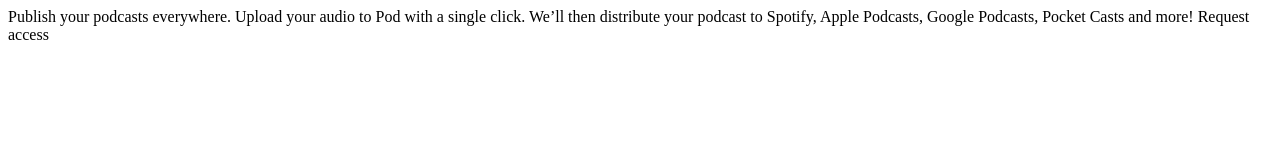
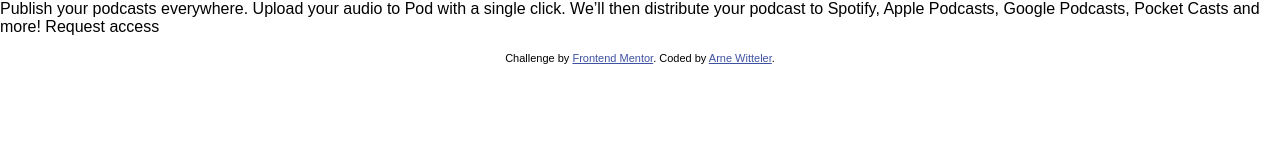
Before and after one commit to arne-witteler/pod-landing-page, a plain HTML site: page index.html in a window 1280 px wide. Drawn offline with Linux system fonts and the light colour scheme; a web font is replaced by a local one.

Commit message:
update README, add initial HTML, CSS, and JS files for landing page

```diff
--- a/index.html
+++ b/index.html
@@ -3,10 +3,10 @@
   <head>
     <meta charset="UTF-8">
     <meta name="viewport" content="width=device-width, initial-scale=1.0">
-
+    <link rel="stylesheet" href="styles/styles.css">
     <link rel="icon" type="image/png" sizes="32x32" href="./assets/favicon-32x32.png">
-
     <title>Frontend Mentor | Pod request access landing page</title>
+    <script src="script.js" defer></script>
   </head>
   <body>
   Publish your podcasts everywhere.
@@ -15,5 +15,10 @@
   Apple Podcasts, Google Podcasts, Pocket Casts and more!
 
   Request access
+
+  <div class="attribution">
+    Challenge by <a href="https://www.frontendmentor.io?ref=challenge" target="_blank">Frontend Mentor</a>.
+    Coded by <a href="https://github.com/arne-witteler">Arne Witteler</a>.
+  </div>
   </body>
 </html>
--- /dev/null
+++ b/styles/styles.css
@@ -0,0 +1,18 @@
+@import url("variables.css");
+
+* {
+  box-sizing: border-box;
+  margin: 0;
+  padding: 0;
+  font-family: var(--font-family);
+}
+
+.attribution {
+  font-size: 11px;
+  text-align: center;
+  margin-top: 1rem;
+}
+
+.attribution a {
+  color: hsl(228, 45%, 44%);
+}
--- /dev/null
+++ b/styles/variables.css
@@ -0,0 +1,15 @@
+@import url('https://fonts.googleapis.com/css2?family=Chivo:ital,wght@0,100..900;1,100..900&display=swap');
+
+:root {
+  --color-green: hsl(157, 74%, 62%);
+  --color-blue-950: hsl(224, 35%, 11%);
+  --color-blue-900: hsl(225, 26%, 23%);
+  --color-blue-600: hsl(225, 21%, 45%);
+  --color-blue-300: hsl(225, 40%, 83%);
+  --color-white: hsl(0, 0%, 100%);
+  --color-red: hsl(0, 96%, 61%);
+
+  --font-family: 'Chivo', sans-serif;
+  --font-weight-light: 300;
+  --font-weight-bold: 700;
+}
```
Also changed, not shown: script.js (added), 2 other files. Lines whose indentation alone changed are shown as unchanged.
